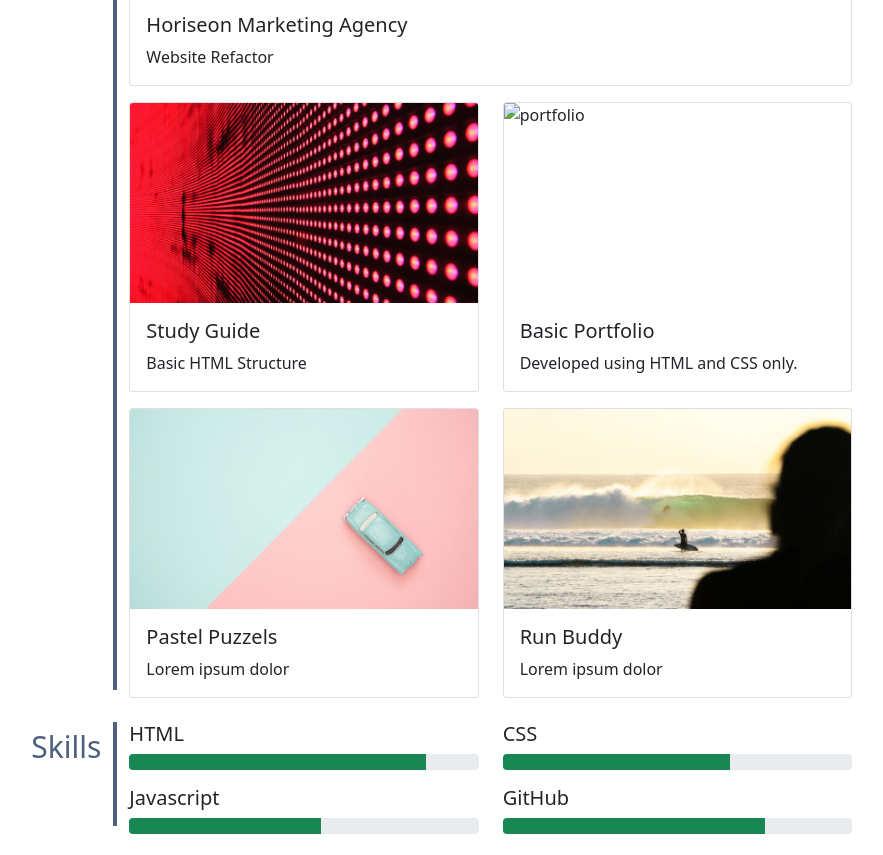
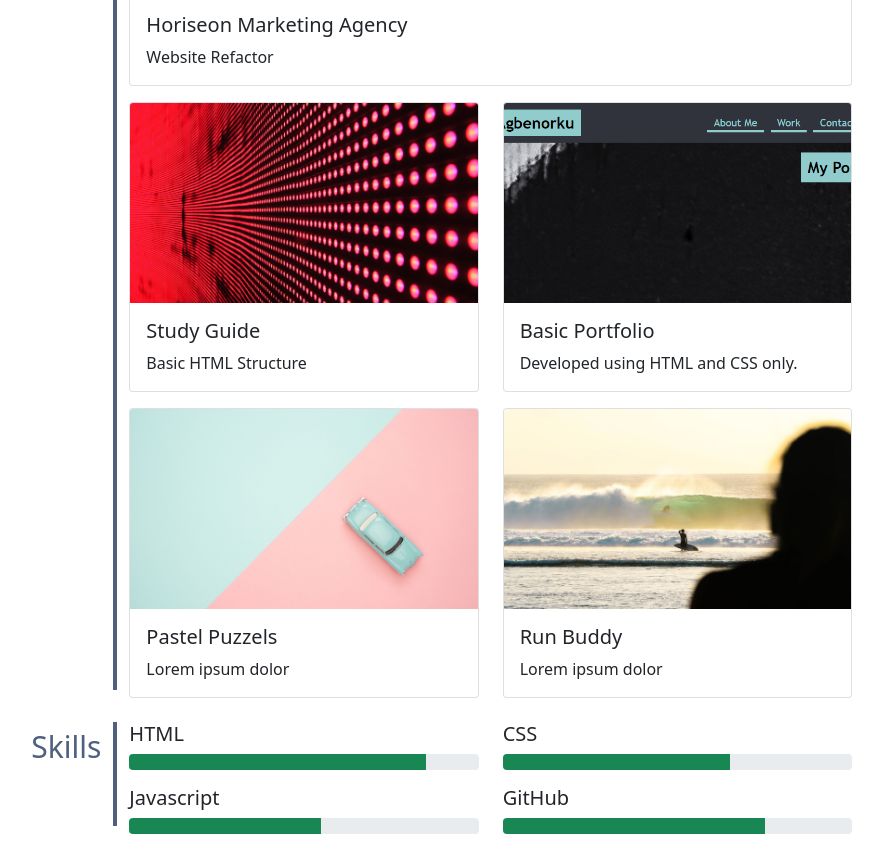
Before and after one commit to dodzikojo/Bootstrap-Portfolio, a plain HTML site: page index.html in a window 1280 px wide. Shown: the part 960-1815 px from the top of the page, without its empty margins (224-1107 px from the left). Drawn offline with nearby package versions, Linux system fonts and the light colour scheme; the site is published under a folder, as on GitHub Pages, so addresses that start at the root find nothing.

Commit message:
Updated image src

```diff
--- a/index.html
+++ b/index.html
@@ -37,12 +37,6 @@
 
         <img id="profile-image"  class="img-fluid img-thumbnail position-absolute bottom-0 start-50" src="./images/profile-image.jpg"/>
         <h2 id="headerLabel" class="position-absolute bottom-0 end-50">Dodzi Agbenorku</h2>
-
-
-
-
-
-
     </section>
     <main class="page-wrapper container">
 
@@ -84,7 +78,7 @@
                     <div class="col-xs-12 col-sm-12 col-md-6 col-lg-6">
                         <div class="primary-link card">
                             <a class="link" target="_blank" href="https://github.com/dodzikojo/portfolio"></a>
-                            <img src="/images/portfolio.png" class="work-img card-img-top" alt="portfolio">
+                            <img src="./images/portfolio.png" class="work-img card-img-top" alt="portfolio">
                             <div class="card-body">
                               <h5 class="card-title">Basic Portfolio</h5>
                               <p class="card-text">Developed using HTML and CSS only.</p>
```
